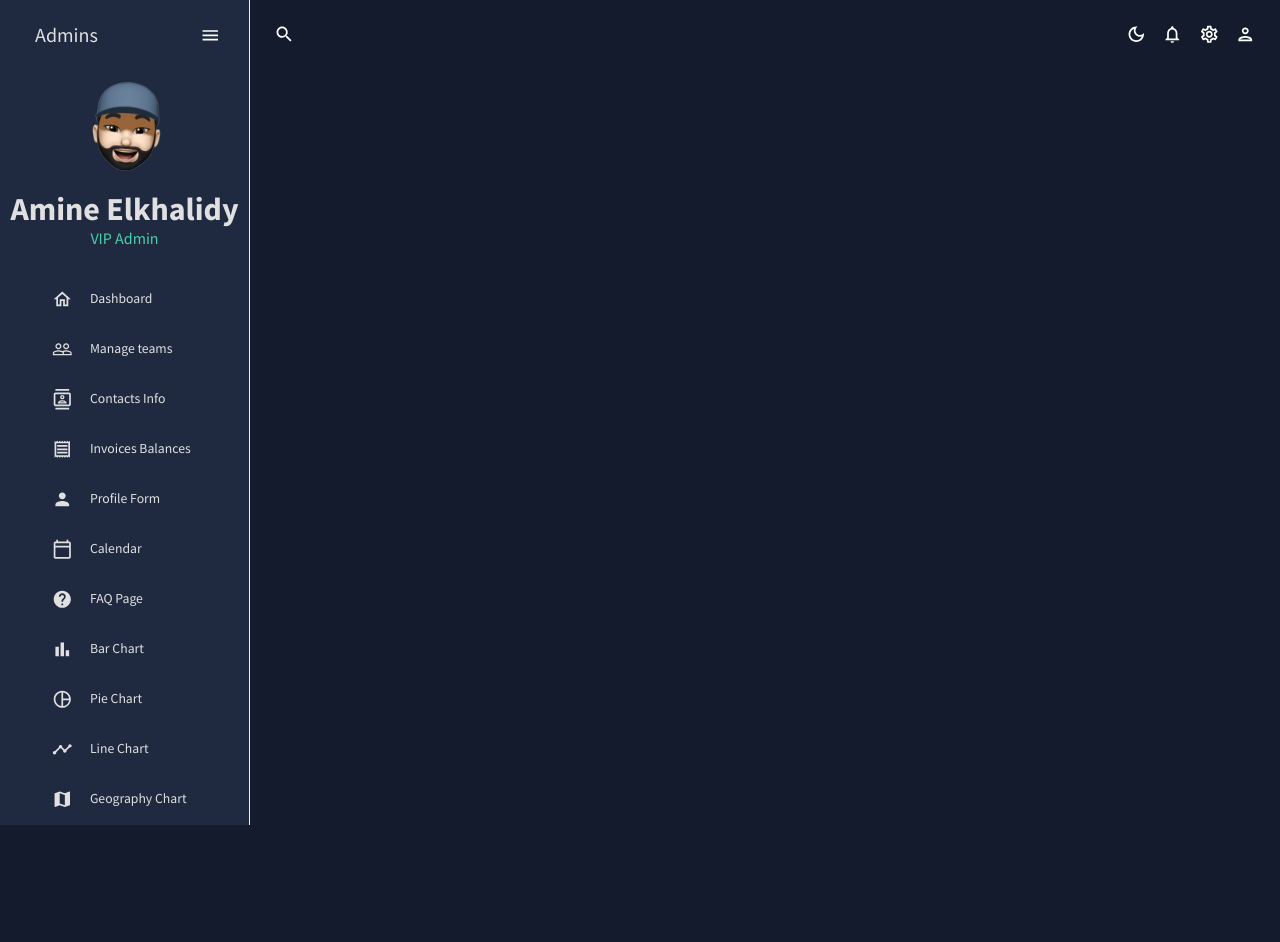
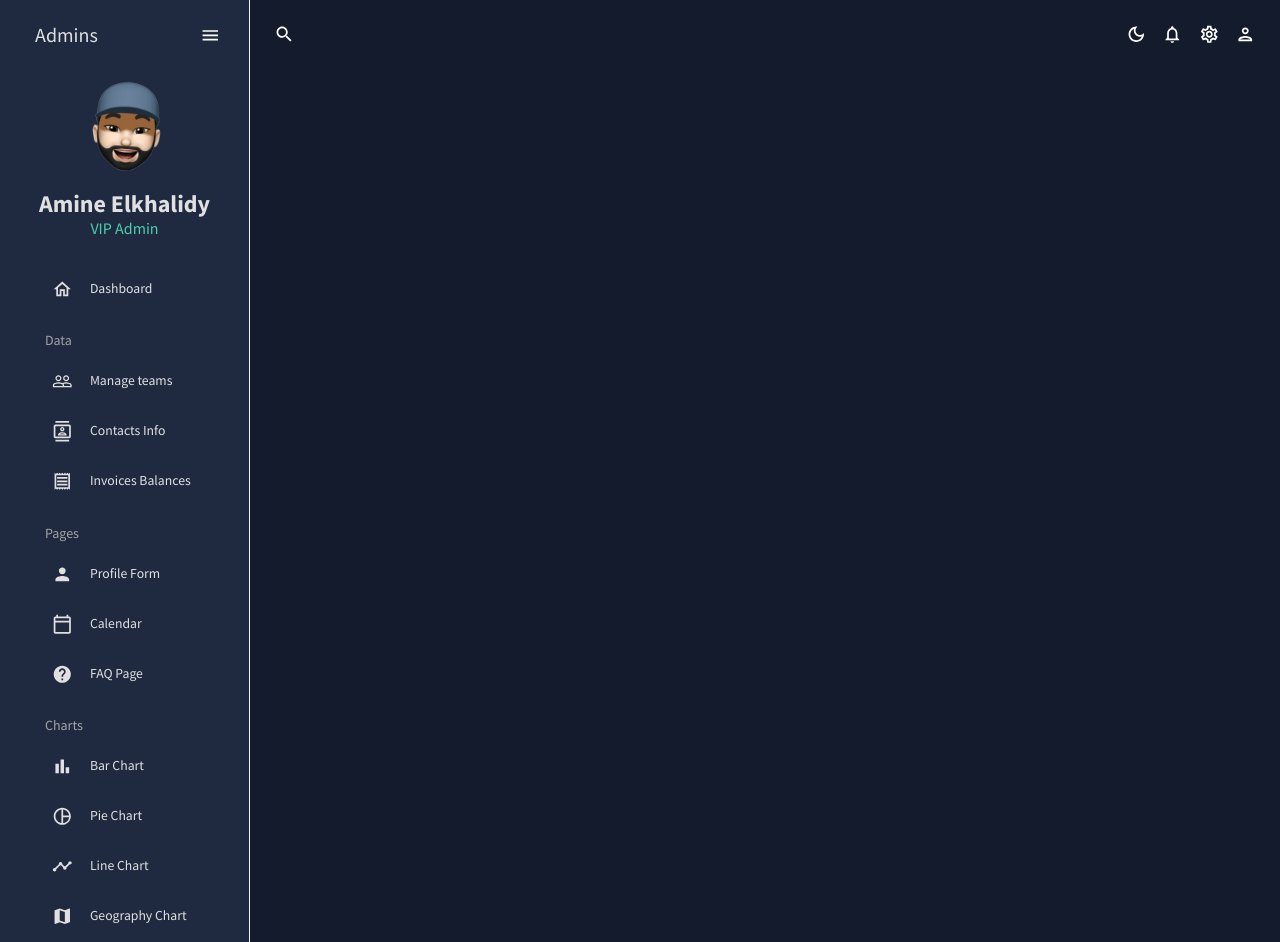
Before and after one commit to AmineElkhalidy/dashboard, a React (Vite) app: page / in a window 1280 px wide. Before the commit the page ends 825 px from the top, so only its background shows below. Built offline with nearby package versions, Linux system fonts and the light colour scheme.

Commit message:
Fixes added

```diff
--- a/src/scenes/global/Sidebar.jsx
+++ b/src/scenes/global/Sidebar.jsx
@@ -67,17 +67,18 @@ const SideBar = () => {
         "& .ps-sidebar-root": {
           background: "transparent !important",
         },
+
         "& .ps-sidebar-container": {
           background: `${colors.primary[400]} !important`,
         },
         "& .ps-menu-item": {
           padding: "5px 35px 5px 20px !important",
         },
-        "& .ps-menu-root:hover": {
+        "& .ps-menu-button:hover": {
           color: "#868DFB !important",
         },
-        "& .ps-menu-item.active": {
-          color: "#6870FA !important",
+        "& .ps-menu-button.active": {
+          color: "#6870fa !important",
         },
       }}
     >
@@ -121,7 +122,7 @@ const SideBar = () => {
 
               <Box textAlign="center">
                 <Typography
-                  variant="h2"
+                  variant="h3"
                   color={colors.grey[100]}
                   fontWeight="bold"
                   sx={{ mt: "10px" }}
@@ -145,6 +146,13 @@ const SideBar = () => {
               setSelected={setSelected}
             />
 
+            <Typography
+              variant="h6"
+              color={colors.grey[300]}
+              sx={{ m: "15px 0 5px 20px" }}
+            >
+              Data
+            </Typography>
             <Item
               title="Manage teams"
               to="/team"
@@ -169,6 +177,14 @@ const SideBar = () => {
               setSelected={setSelected}
             />
 
+            <Typography
+              variant="h6"
+              color={colors.grey[300]}
+              sx={{ m: "15px 0 5px 20px" }}
+            >
+              Pages
+            </Typography>
+
             <Item
               title="Profile Form"
               to="/form"
@@ -192,6 +208,14 @@ const SideBar = () => {
               selected={selected}
               setSelected={setSelected}
             />
+
+            <Typography
+              variant="h6"
+              color={colors.grey[300]}
+              sx={{ m: "15px 0 5px 20px" }}
+            >
+              Charts
+            </Typography>
 
             <Item
               title="Bar Chart"
```
